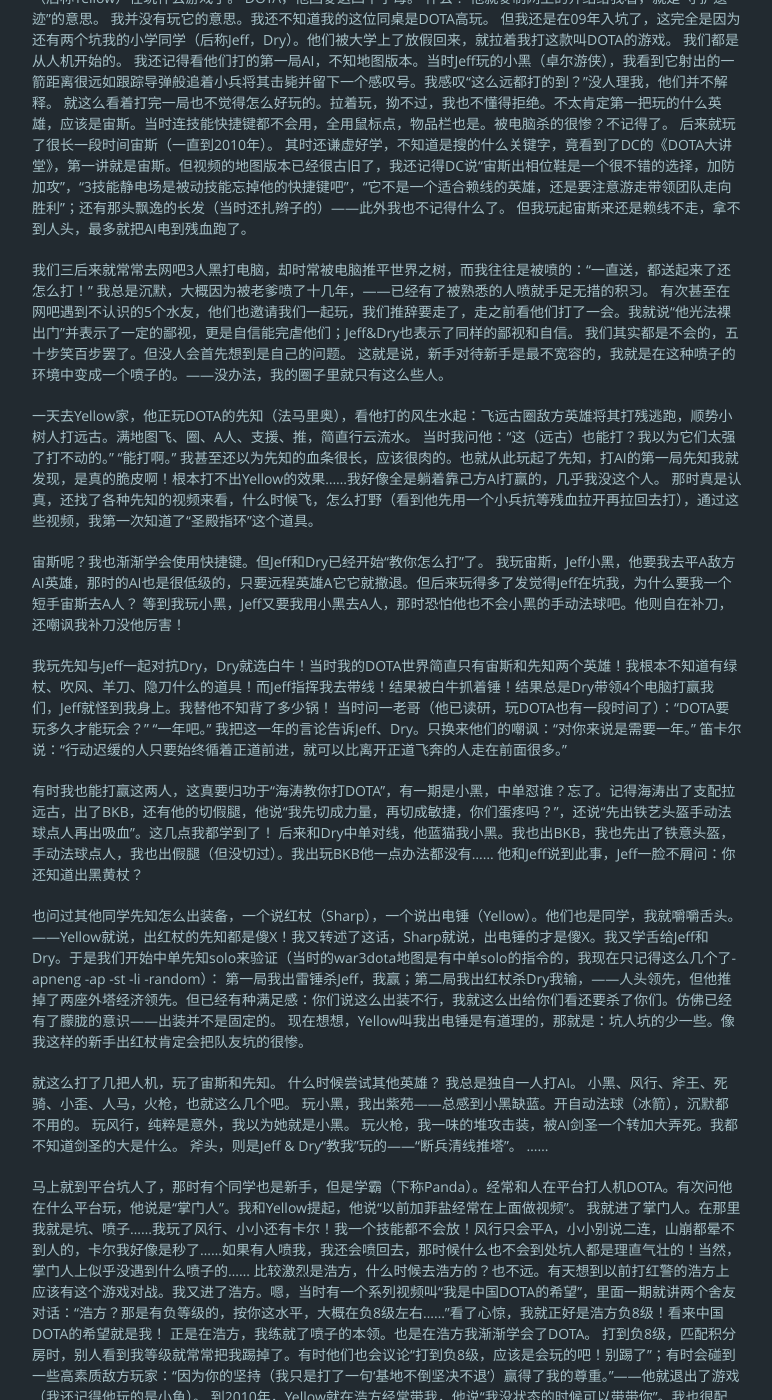
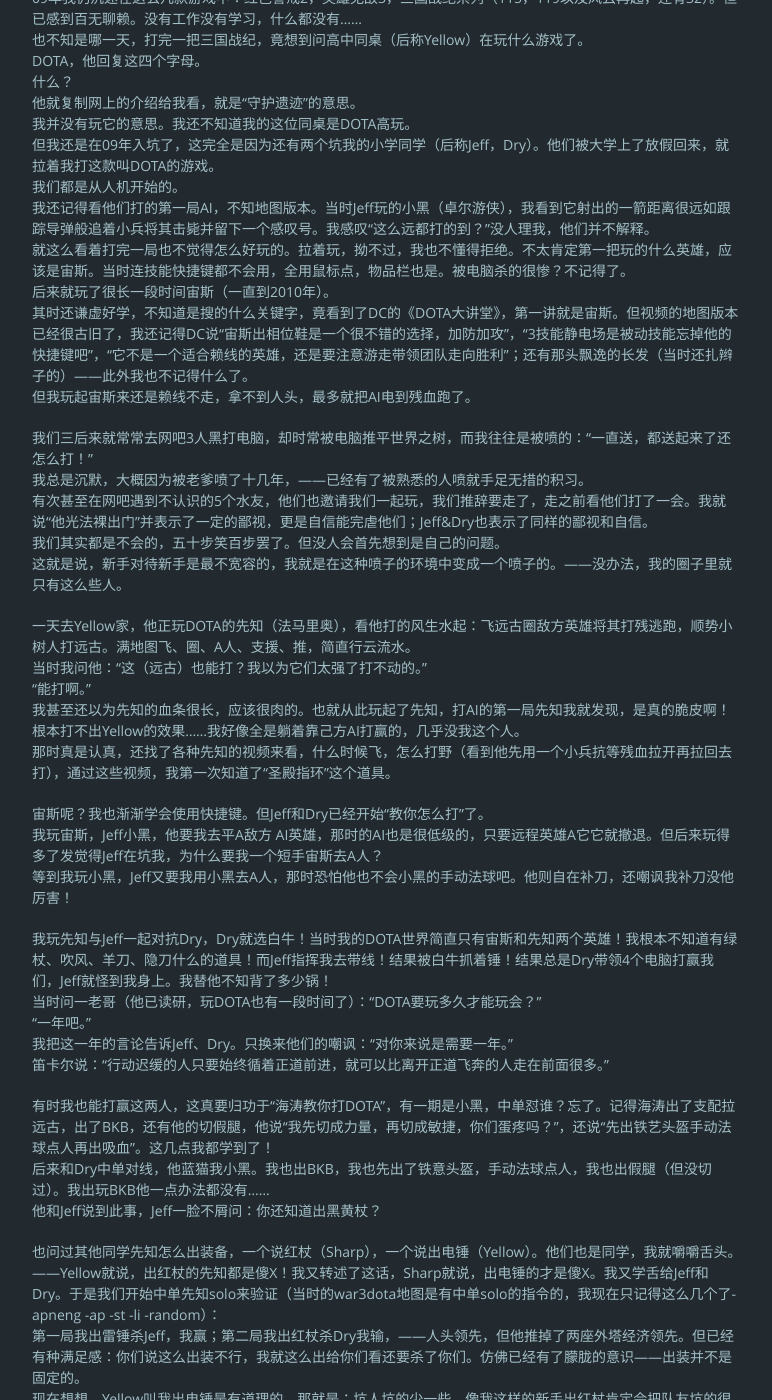
Before and after one commit to ilovelee/ilovelee.github.io, a Jekyll site: the page built from _posts/2019-08-18-DOTA往事随想.md, in a window 1280 px wide and 1400 px high, scrolled down 994 px. Shown: the whole window, without its empty margins (253-1025 px from the left). Built offline with Jekyll 4.4.1, drawn with Linux system fonts in a browser that asks for light colours; nearby versions of some CDN libraries; library files that are not in the unit come from our copies; some of the changed text lies outside the part shown.

Commit message:
Update 2019-08-18-DOTA往事随想.md

```diff
--- a/_posts/2019-08-18-DOTA往事随想.md
+++ b/_posts/2019-08-18-DOTA往事随想.md
@@ -43,7 +43,7 @@
 一天去Yellow家，他正玩DOTA的先知（法马里奥），看他打的风生水起：飞远古圈敌方英雄将其打残逃跑，顺势小树人打远古。满地图飞、圈、A人、支援、推，简直行云流水。
 当时我问他：“这（远古）也能打？我以为它们太强了打不动的。”
 “能打啊。”
-我甚至还以为先知的血条很长，应该很肉的。也就从此玩起了先知，打AI的第一局先知我就发现，是真的脆皮啊！根本打不出Yellow的效果……我好像全是躺着靠己方AI打赢的，几乎我没这个人。
+我甚至还以为先知的血条很长，应该很肉的。也就从此玩起了先知，打AI的第一局先知我就发现，是真的脆皮啊！根本打不出Yellow的效果……我好像全是躺着靠己方AI打赢的，几乎没我这个人。
 那时真是认真，还找了各种先知的视频来看，什么时候飞，怎么打野（看到他先用一个小兵抗等残血拉开再拉回去打），通过这些视频，我第一次知道了“圣殿指环”这个道具。
 
 宙斯呢？我也渐渐学会使用快捷键。但Jeff和Dry已经开始“教你怎么打”了。
```
